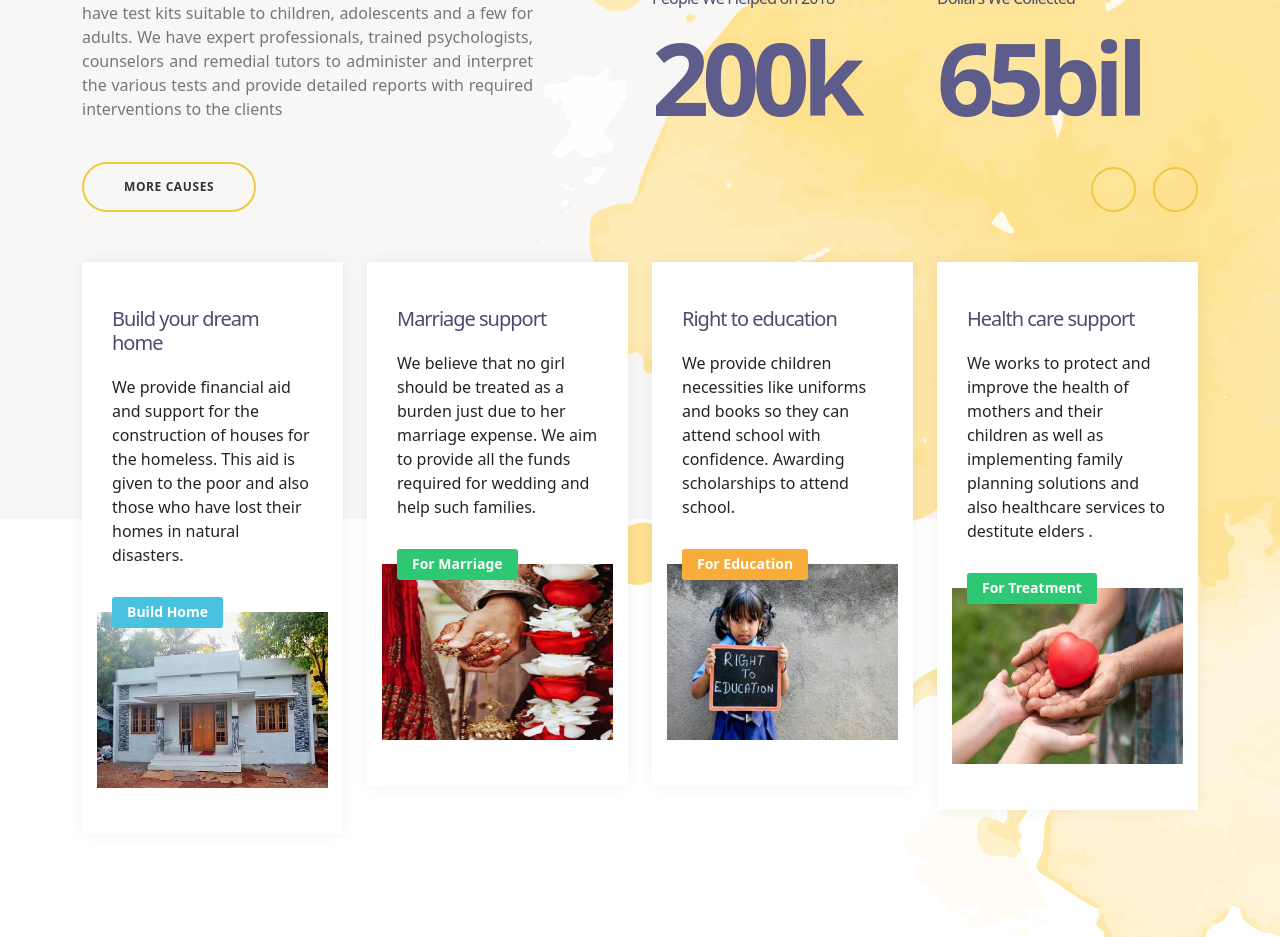
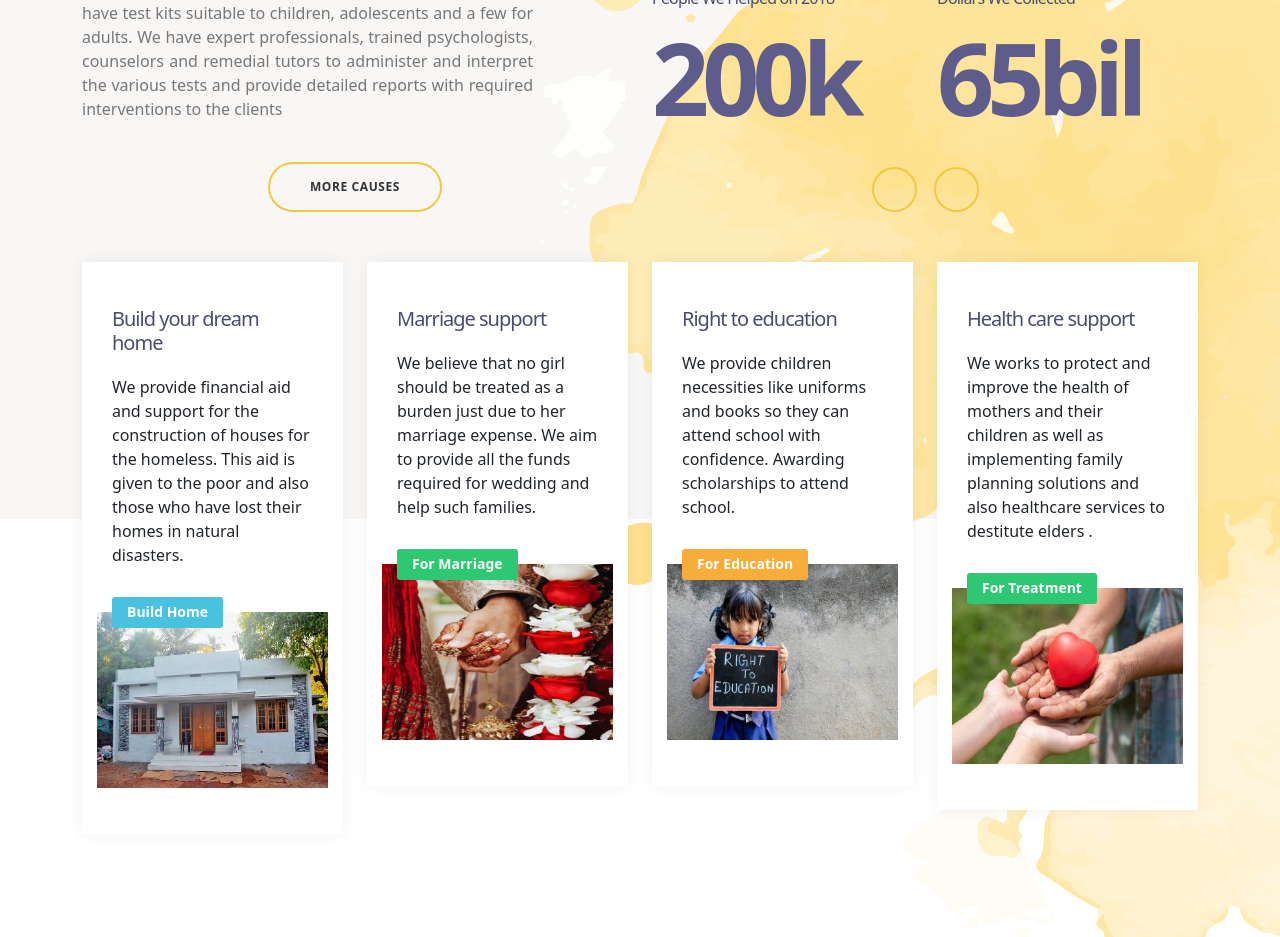
Before and after one commit to Web-branding/firoz-webapp-frontend, a React (Create React App) app: page / in a window 1280 px wide. Shown: the part 2240-3177 px from the top of the page. Built offline with nearby package versions, Linux system fonts and the light colour scheme; no server answers; a web font is replaced by a local one.

Commit message:
responsive cards

```diff
--- a/src/Pages/HomePage.js
+++ b/src/Pages/HomePage.js
@@ -155,12 +155,12 @@ const HelpsCause = () => (
         </div>
       </div>
       <div class="row align-items-end margin-bottom">
-        <div class="col-sm-6 text-xs-start">
+        <div class="col-sm-6 text-sm-center">
           <a class="button button--primary" href="causes.html">
             More Causes
           </a>
         </div>
-        <div class="col-sm-6 d-flex justify-content-sm-end">
+        <div class="col-sm-6 d-flex justify-content-sm-center">
           {/* <!-- slider nav start--> */}
           <div class="slider__nav causes-slider__nav">
             <div class="slider__arrows">
--- a/src/assets/styles.css
+++ b/src/assets/styles.css
@@ -17,7 +17,7 @@
 
     }
     @media only screen and (max-width: 767px) {
-        banner-item {
+        .banner-item .footer__title{
             text-align: center !important;
         }
     }
```
